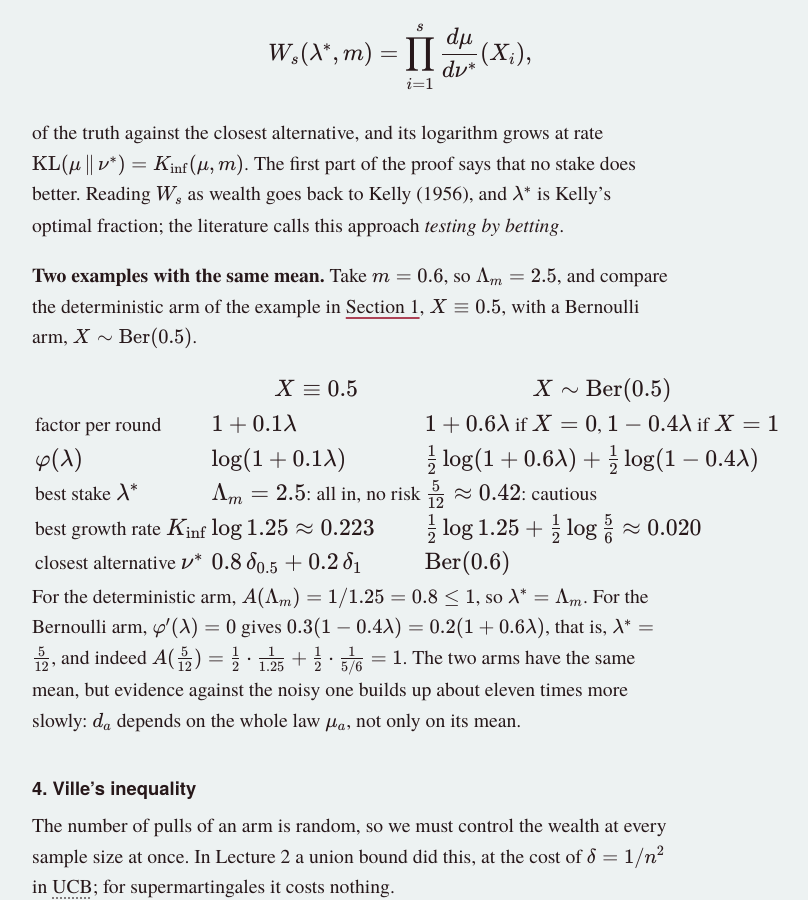
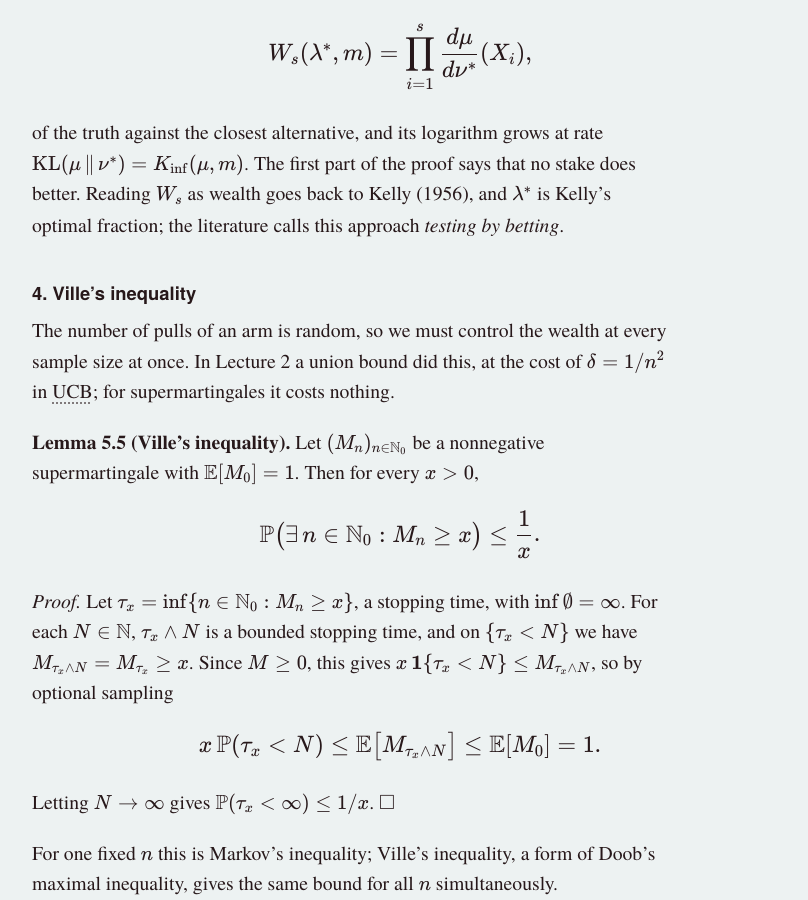
Before and after one commit to iyertejas/iyertejas.github.io, a Jekyll site: the page built from course-rl-2026-lecture-5.md, in a window 1280 px wide and 900 px high, scrolled down 6581 px. Shown: the whole window, without its empty margins (232-1040 px from the left). Built offline with Jekyll 4.4.1, drawn with Linux system fonts in a browser that asks for light colours.

Commit message:
RL course: drop the two worked examples after Lemma 5.4
Exercise 5.2 covers both cases; the quiz now points there.

```diff
--- a/_includes/quiz-lecture-5.html
+++ b/_includes/quiz-lecture-5.html
@@ -22,7 +22,7 @@
 <div class="q" data-answer="false">
 <p class="q-text"><b>5.</b> Knowing that the arms are Bernoulli gives a smaller Lai–Robbins constant than knowing only that the rewards lie in \([0, 1]\).</p>
 <div class="q-opts"><button type="button" data-v="true">True</button><button type="button" data-v="false">False</button></div>
-<div class="q-why" hidden><p>False. For Bernoulli arms both constants equal \(\mathrm{kl}(m_a, m^*)\) (<a href="course-rl-2026-sheet-5.html#exercise-5-1">Exercise 5.1</a>(e), with alternative \(\mathrm{Ber}(m^*)\)): the closest alternative on \([0, 1]\) is itself Bernoulli, as in the table of <a href="#3-the-kelly-criterion">Section 3</a>.</p></div>
+<div class="q-why" hidden><p>False. For Bernoulli arms both constants equal \(\mathrm{kl}(m_a, m^*)\) (<a href="course-rl-2026-sheet-5.html#exercise-5-2">Exercise 5.2</a>(b)): the closest alternative on \([0, 1]\) is itself Bernoulli.</p></div>
 </div>
 <div class="q" data-answer="false">
 <p class="q-text"><b>6.</b> If the prices have mean below \(m\), the short seller's wealth grows for every stake \(\lambda \in (0, \Lambda_m]\).</p>
--- a/course-rl-2026-lecture-5.md
+++ b/course-rl-2026-lecture-5.md
@@ -143,18 +143,6 @@ $$
 
 of the truth against the closest alternative, and its logarithm grows at rate $$\mathrm{KL}(\mu \,\Vert\, \nu^*) = K_{\inf}(\mu, m)$$. The first part of the proof says that no stake does better. Reading $$W_s$$ as wealth goes back to Kelly (1956), and $$\lambda^*$$ is Kelly's optimal fraction; the literature calls this approach *testing by betting*.
 
-**Two examples with the same mean.** Take $$m = 0.6$$, so $$\Lambda_m = 2.5$$, and compare the deterministic arm of the example in [Section 1](#1-recap-and-goal), $$X \equiv 0.5$$, with a Bernoulli arm, $$X \sim \mathrm{Ber}(0.5)$$.
-
-|  | $$X \equiv 0.5$$ | $$X \sim \mathrm{Ber}(0.5)$$ |
-| --- | --- | --- |
-| factor per round | $$1 + 0.1\lambda$$ | $$1 + 0.6\lambda$$ if $$X = 0$$, $$1 - 0.4\lambda$$ if $$X = 1$$ |
-| $$\varphi(\lambda)$$ | $$\log(1 + 0.1\lambda)$$ | $$\frac12\log(1 + 0.6\lambda) + \frac12\log(1 - 0.4\lambda)$$ |
-| best stake $$\lambda^*$$ | $$\Lambda_m = 2.5$$: all in, no risk | $$\frac{5}{12} \approx 0.42$$: cautious |
-| best growth rate $$K_{\inf}$$ | $$\log 1.25 \approx 0.223$$ | $$\frac12\log 1.25 + \frac12\log\frac56 \approx 0.020$$ |
-| closest alternative $$\nu^*$$ | $$0.8\,\delta_{0.5} + 0.2\,\delta_1$$ | $$\mathrm{Ber}(0.6)$$ |
-
-For the deterministic arm, $$A(\Lambda_m) = 1/1.25 = 0.8 \le 1$$, so $$\lambda^* = \Lambda_m$$. For the Bernoulli arm, $$\varphi'(\lambda) = 0$$ gives $$0.3(1 - 0.4\lambda) = 0.2(1 + 0.6\lambda)$$, that is, $$\lambda^* = \frac{5}{12}$$, and indeed $$A(\frac{5}{12}) = \frac12 \cdot \frac{1}{1.25} + \frac12 \cdot \frac{1}{5/6} = 1$$. The two arms have the same mean, but evidence against the noisy one builds up about eleven times more slowly: $$d_a$$ depends on the whole law $$\mu_a$$, not only on its mean.
-
 ## 4. Ville's inequality
 
 The number of pulls of an arm is random, so we must control the wealth at every sample size at once. In Lecture 2 a union bound did this, at the cost of $$\delta = 1/n^2$$ in [UCB](course-rl-2026-lecture-2.html#algorithm-2-5); for supermartingales it costs nothing.
```
